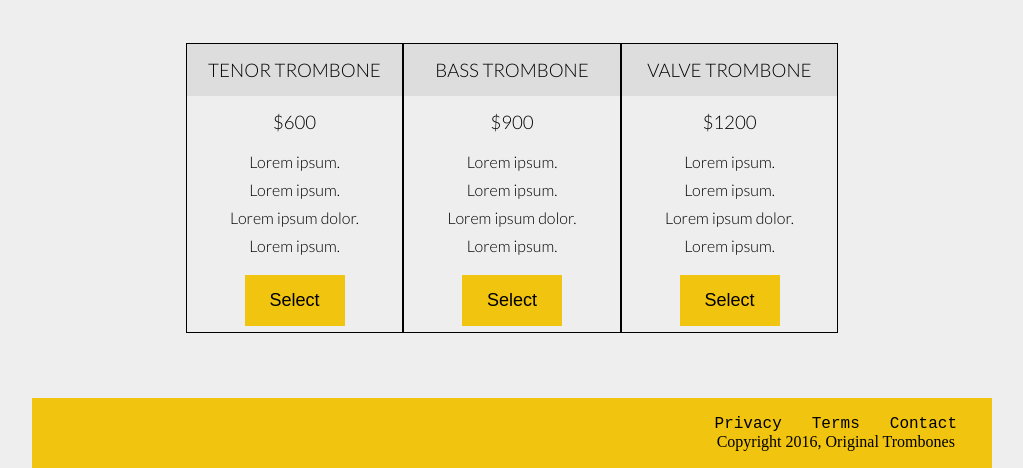
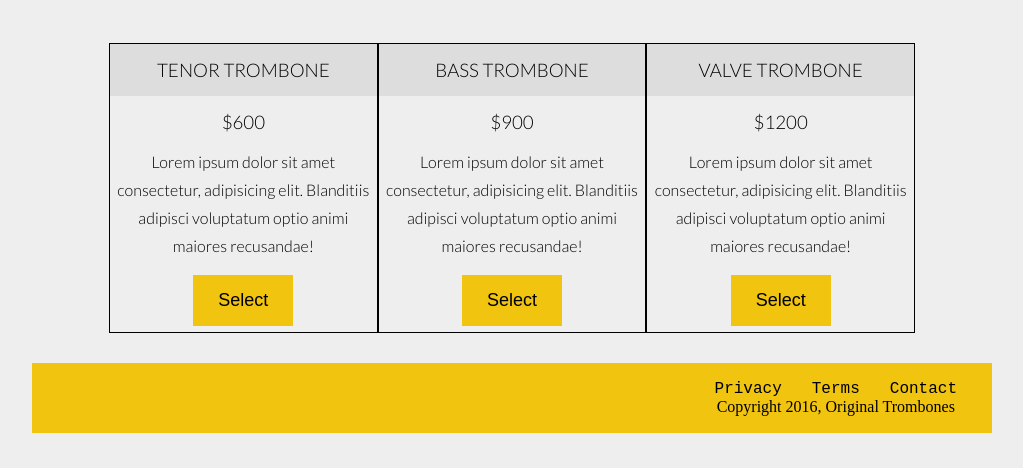
Before and after one commit to hakanyargici/php-cms-and-landing-page, a PHP site: page / in a window 1280 px wide. Shown: the part 960-1428 px from the top of the page, without its empty margins (128-1151 px from the left). After the commit the page ends 1393 px from the top, so only its background shows below. Run offline with PHP 8.4, Linux system fonts and the light colour scheme.

Commit message:
Önceki kısımlarda responsive yapıyı bozan etkenler tespit edildi ve silindi.

```diff
--- a/index.html
+++ b/index.html
@@ -12,6 +12,7 @@
 </head>
 <body>
     <header>
+        <div class="navbar">
             <div id="banner">
                 <img src="content/product-landing-page-logo.png" alt="banner">
             </div>
@@ -24,8 +25,9 @@
                     </ul>
                 </nav>
             </div>
+        </div>
     </header>
-    <section>
+    <section class="mainContent">
         <!--Form / Mail Bilgisi Alma-->
         <article id="contactMail">
             <form action="get">
@@ -82,47 +84,32 @@
         </article>
         <!--How It Works / Youtube-->
         <article id="two" class="scroll-target">
-
             <div id="howItWorks">
                 <iframe width="560" height="315" src="https://www.youtube.com/embed/y8Yv4pnO7qc" title="YouTube video player" frameborder="0"
                 allow="accelerometer; autoplay; clipboard-write; encrypted-media; gyroscope; picture-in-picture" allowfullscreen></iframe>
             </div>
+        </article>
+        <!--Pricing / Ürünler Ve Fiyat Bilgisi-->
+        <article id="three" class="scroll-target">
 
-        </article>
-        <!--Prıcıng / Ürünler Ve Fiyat Bilgisi-->
-        <article id="three" class="scroll-target">
-            <div id="container"></div>
-
-                <div id="box">
+                <div class="box">
                     <h1>TENOR TROMBONE</h1>
                     <h3>$600</h3>
-                    <p>Lorem ipsum. <br>
-                        Lorem ipsum. <br>
-                        Lorem ipsum dolor. <br>
-                        Lorem ipsum. <br>
-                    </p>
+                        <p>Lorem ipsum dolor sit amet consectetur, adipisicing elit. Blanditiis adipisci voluptatum optio animi maiores recusandae!</p>
                     <button>Select</button>
                 </div>
 
-                <div id="box">
+                <div class="box">
                     <h1>BASS TROMBONE</h1>
                     <h3>$900</h3>
-                    <p>Lorem ipsum. <br>
-                        Lorem ipsum. <br>
-                        Lorem ipsum dolor. <br>
-                        Lorem ipsum. <br>
-                    </p>
+                        <p>Lorem ipsum dolor sit amet consectetur, adipisicing elit. Blanditiis adipisci voluptatum optio animi maiores recusandae!</p>
                     <button>Select</button>
                 </div>
 
-                <div id="box">
+                <div class="box">
                     <h1>VALVE TROMBONE</h1>
                     <h3>$1200</h3>
-                    <p>Lorem ipsum. <br>
-                        Lorem ipsum. <br>
-                        Lorem ipsum dolor. <br>
-                        Lorem ipsum. <br>
-                    </p>
+                        <p>Lorem ipsum dolor sit amet consectetur, adipisicing elit. Blanditiis adipisci voluptatum optio animi maiores recusandae!</p>
                     <button>Select</button>
                 </div>
 
--- a/style.css
+++ b/style.css
@@ -11,12 +11,14 @@
 
 header{
     min-height: 75px;
-    width: calc(75% - 30px);
+    width: calc(70% - 30px);
     margin: auto;
+}
+
+.navbar{
     display: flex;
     flex-direction: row;
     justify-content: space-between;
-    align-content: center;
     position: sticky;
     top: 0px;
     background-color: #EEEEEE;
@@ -59,15 +61,15 @@ a:hover{
 /* Header - End */
 
 /* Section - Start */
-section{
+.mainContent{
+    width: calc(70% - 30px);
     margin: auto;
     padding: 30px;
     display: flex;
     flex-direction: column;
-    flex-wrap: wrap;
-    align-self: auto;
+    justify-content: center;
+    align-content: center;
     gap: 40px;
-    width: calc(75% - 30px);
 }
 /* article1 - Start */
 
@@ -162,12 +164,9 @@ section{
 #three{
     display: flex;
     justify-content: space-around;
-    margin: auto;
-    width: 75%;
-    margin-bottom: 35px;
 }
 
-#box{
+.box{
     border-style: solid;
     border-width: 1px;
     width: 300px;
@@ -176,26 +175,26 @@ section{
     text-align: center;
 }
 
-#box h1{
+.box h1{
     margin: auto;
     padding: 15px 0px;
     background-color: #DDDDDD;
     font-family: 'Lato', sans-serif;
 }
 
-#box h3{
+.box h3{
     padding: 15px 0px;
     font-family: 'Lato', sans-serif;
 }
 
-#box p{
+.box p{
     padding-bottom: 15px;
     font-size: 16px;
     font-family: 'Lato', sans-serif;
     line-height: 28px;
 }
 
-#box button{
+.box button{
     padding: 15px 0px;
     border-style: none;
     width: 100px;
```
Lines whose indentation alone changed are shown as unchanged.
